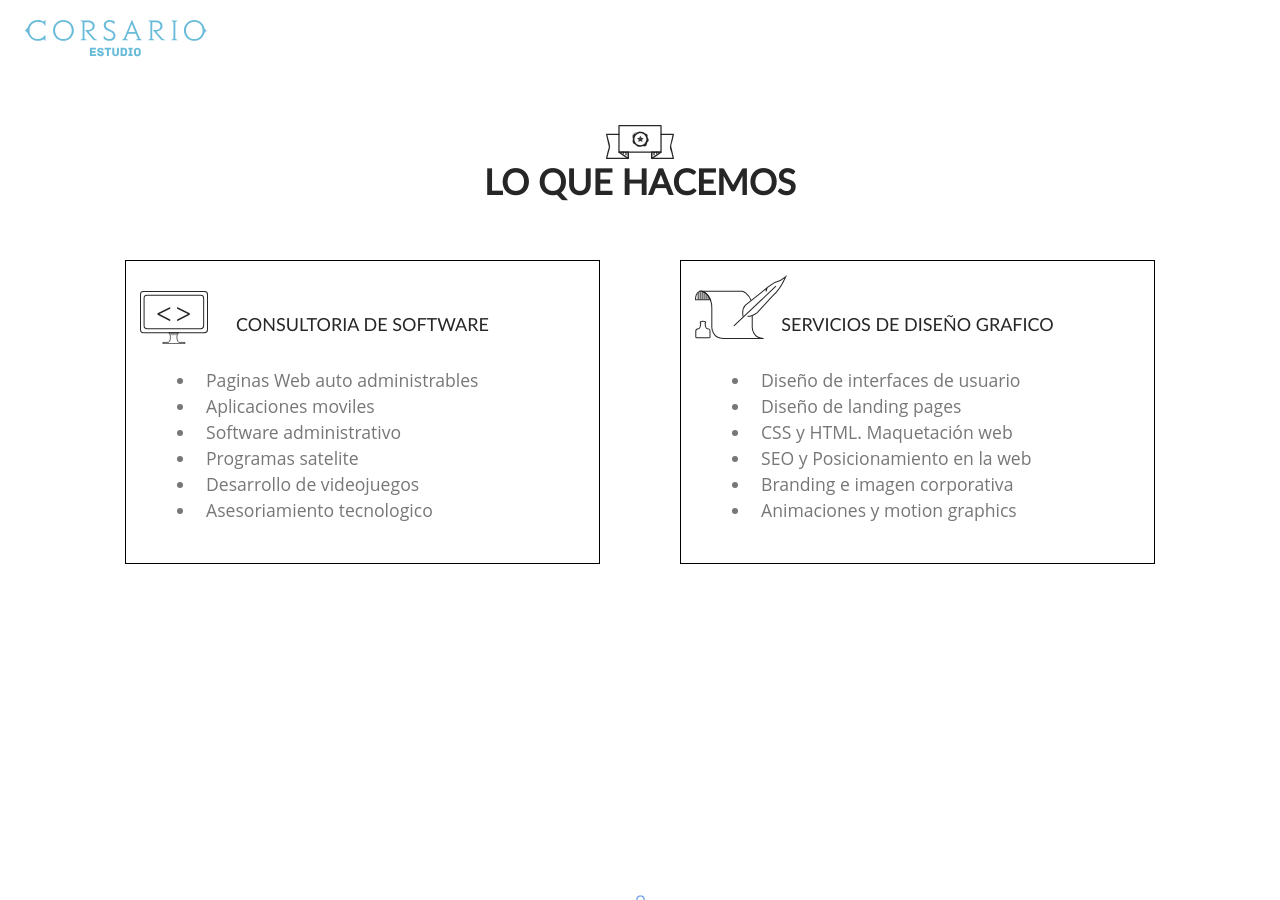
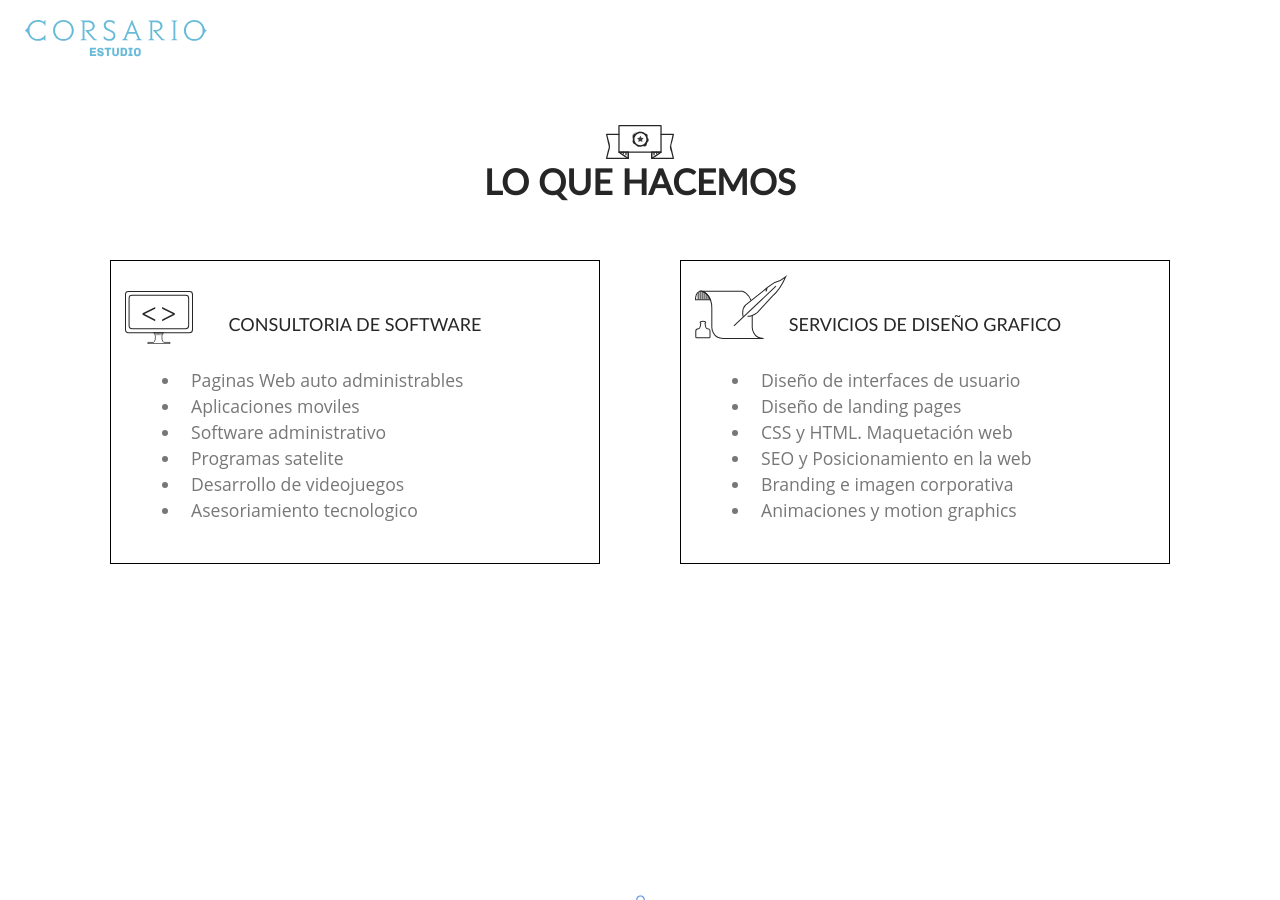
Before and after one commit to CorsarioEstudio/CorsarioEstudio.github.io, a Jekyll site: the page built from index.html, in a window 1280 px wide and 900 px high, scrolled down 1815 px. Built offline with Jekyll 4.4.1, drawn with Linux system fonts in a browser that asks for light colours; some web fonts are replaced.

Commit message:
Pagina V1 - Cambios aspecto responsive 3

```diff
--- a/css/cards.css
+++ b/css/cards.css
@@ -29,6 +29,7 @@
 
 .seccion{
   padding-top: 30px;
+  width: 100%;
 }
 
 .recuadro{
--- a/index.html
+++ b/index.html
@@ -26,7 +26,7 @@
   <div class="corsario-features-style-2 js-full-height" style="padding-bottom:0;" data-self="yes">
     <div class="seccion">
       <div>
-        <div class="col-md-6 col-sm-6 text-justify">
+        <div class="col-md-6 col-sm-6 col-xs-6 text-justify">
           <div class="svg-container svg-gray">
             {% include svg/illustration-us.svg %}
           </div>
@@ -34,7 +34,7 @@
 
         <hr class="visible-sm visible-xs">
 
-        <div class="col-md-6 col-sm-6 text-justify">
+        <div class="col-md-6 col-sm-6 col-xs-6 text-justify">
           <h2 class="corsario-heading wow fadeInUp" data-wow-duration="1s" data-wow-delay=".3s">Sobre nosotros</h2>
           <p class="wow fadeInUp" data-wow-duration="1s" data-wow-delay=".6s">En Corsario Estudio <b>creamos</b>.
             Observamos los problemas que se le presentan a nuestros clientes, investigamos las posibles causas y finalmente <b>creamos soluciones.</b>
@@ -56,7 +56,7 @@
     </div>
 
     <div class="corsario-project-style-2 js-full-height" data-self="yes">
-      <div class="seccion col-xs-12">
+      <div class="seccion">
         <div>
           <div class="text-center">
             {% include svg/encabezado-1.svg %}
```
